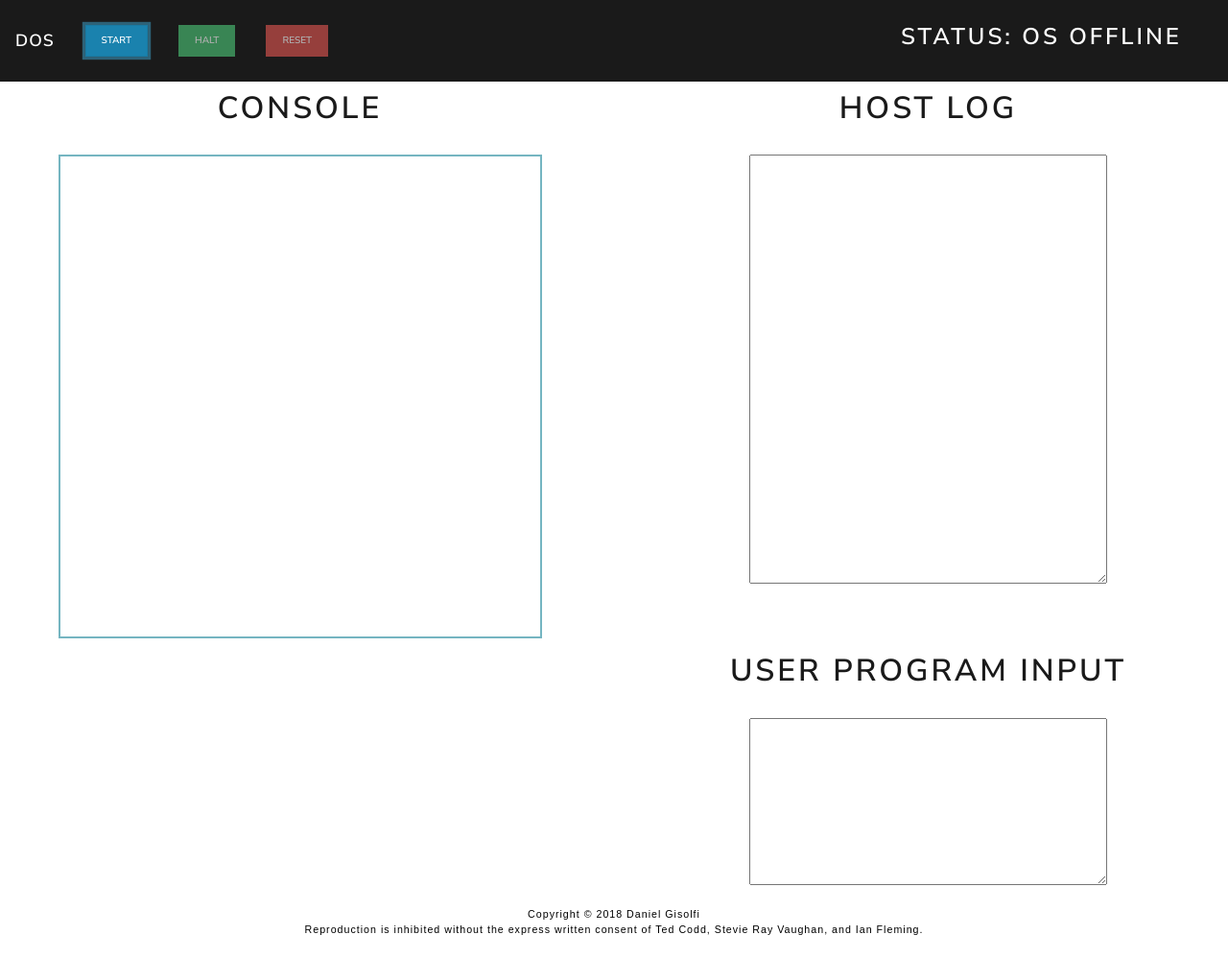
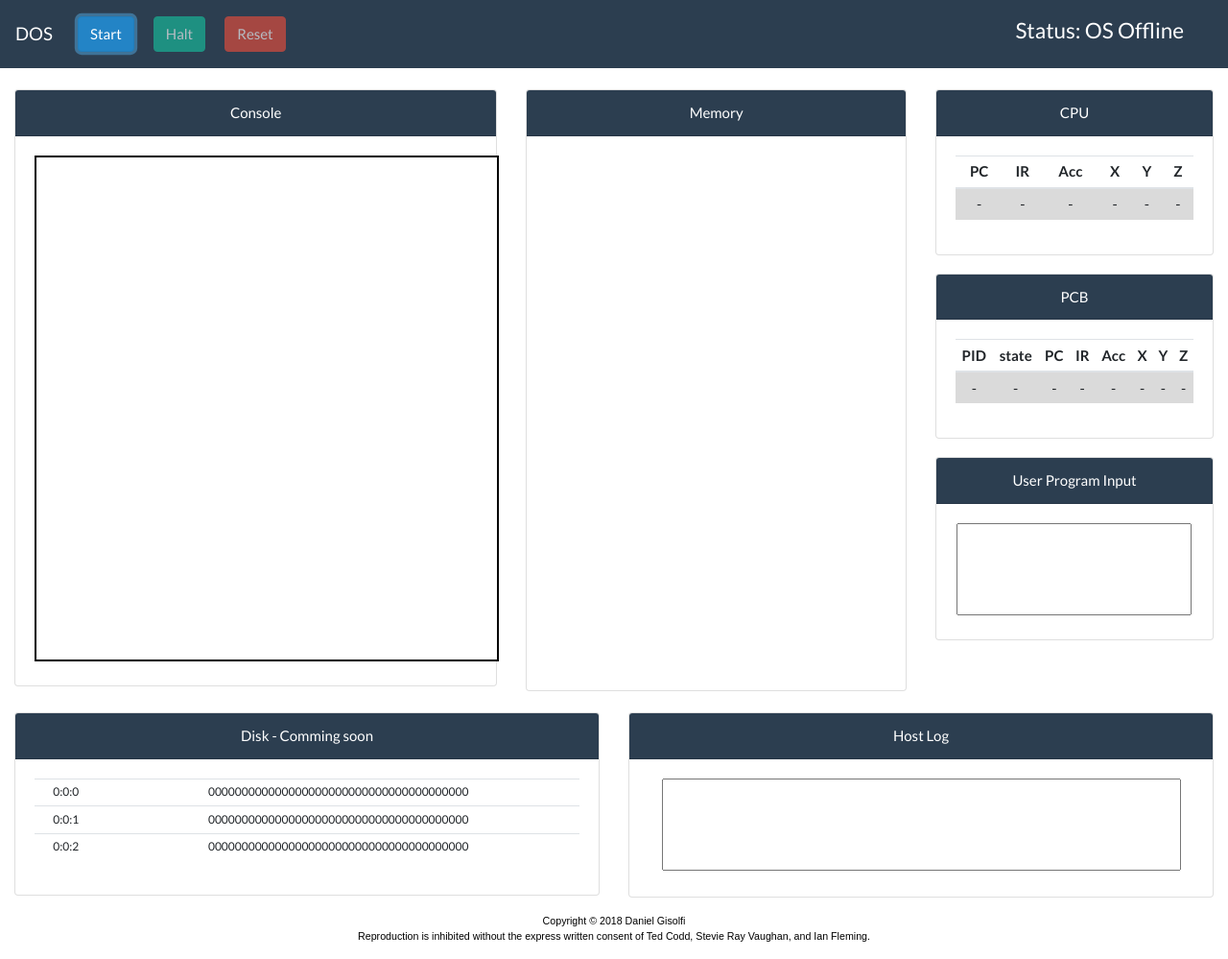
Before and after one commit to dgisolfi/DOS, a website: page public/index.html in a window 1280 px wide. Shown: the whole page at 96% size. Drawn offline with nearby package versions, Linux system fonts and the light colour scheme.

Commit message:
updated UI for iProject 2...Procrastination is an art

```diff
--- a/public/index.html
+++ b/public/index.html
@@ -43,9 +43,7 @@
 
    <!-- Bootstrap theme....CSS is not my thing -->
    <!-- theme -->
-   <link rel="stylesheet" id="theme" href="https://stackpath.bootstrapcdn.com/bootswatch/4.1.3/lux/bootstrap.min.css">
-
-
+   <link rel="stylesheet" id="theme" href="https://stackpath.bootstrapcdn.com/bootswatch/4.1.3/flatly/bootstrap.min.css">
 
 
 
@@ -57,97 +55,198 @@
     </button>
     <div class="collapse navbar-collapse" id="navbarColor01">
         <ul class="navbar-nav mr-auto">
-            <li class="nav-item active">
-                    <input type="button"
+            <li class="nav-item active" style="padding-left:10px;  padding-right:10px;">
+                    <button
                     id = "btnStartOS"
                     name="brnStartOS"
-                    class="btn btn-info btn-sm"
-                    value="Start"
+                    class="btn btn-info"
                     tabindex="0"
-                    onclick="DOS.Control.hostBtnStartOS_click(this);">
+                    onclick="DOS.Control.hostBtnStartOS_click(this);">Start</button>
             </li>
-            <li class="nav-item">
-                    <input type="button"
+            <li class="nav-item" style="padding-left:10px;  padding-right:10px;">
+                    <button
                     id = "btnHaltOS"
                     name="brnHaltOS"
-                    class="btn btn-success btn-sm"
+                    class="btn btn-success"
                     disabled="disabled"
-                    value="Halt"
                     tabindex="1"
-                    onclick="DOS.Control.hostBtnHaltOS_click(this);">
+                    onclick="DOS.Control.hostBtnHaltOS_click(this);">Halt</button>
             </li>
-            <li class="nav-item">
-                    <input type="button"
+            <li class="nav-item" style="padding-left:10px;  padding-right:10px;">
+                    <button
                     id = "btnReset"
                     name="brnReset"
-                    class="btn btn-danger btn-sm"
+                    class="btn btn-danger"
                     disabled="disabled"
-                    value="Reset"
                     tabindex="2"
-                    onclick="DOS.Control.hostBtnReset_click(this);">
+                    onclick="DOS.Control.hostBtnReset_click(this);">Reset</button>
             </li>
         </ul>
-        <ul class="nav navbar-nav navbar-right">
-            <li class="nav-item" style="float:right;">
-                <h3 id="datetime" style="color: #ffffff;" ></h3>
+        <ul class="nav navbar-nav navbar-right" >
+            <li class="nav-item" style="float:right;padding-left:30px;  padding-right:30px;">
+                <h4 id="datetime" style="color: #ffffff;" ></h4>
             </li>
-            <li class="nav-item" style="float:right;">
-                <h3 id="status" style="color: #ffffff;">Status: OS Offline</h3>
+            <li class="nav-item" style="float:right; padding-left:30px;  padding-right:30px;">
+                <h4 id="status" style="color: #ffffff;">Status: OS Offline</h4>
             </li>
         </ul>
      </div>
 </nav>
 
-
+<br>
+<div class="container-fluid">
     <div class="row">
-    <div class="col-6">
-        <div class="text-center" style="margin:9px;">
+        <div class="col-5">
+            <div class="card mx-auto text-center" >
+                <div class="card-header bg-primary text-center" id="divConsole" style="background-color:#455A64; color:#ffffff">
+                        Console
+                </div>
+                <div class="card-body text-center"  id="divUserProgramInput">
                     <body onload="onDocumentLoad()">
-            <h1> Console </h1>
-                <br>
                         <div id="divConsole" >
-                    <canvas id="display"
-                            width="500px"
-                            height="500px"
-                            tabindex="3"
-                            style="
-                                background-color: #ffffff;
-                                border: 2px solid rgb(117, 181, 193);
-                                cursor: default;
-                                ">
+                            <canvas id="display" width="480px" height="523px" tabindex="3"
+                            style="background-color: #ffffff; border: 2px solid black; cursor: default;">
                             </canvas>
                         </div>
                     </body>
                 </div>
             </div>
-    <div class="col-6" >
-        <div id="divLog" class="text-center" style="margin:9px;">
-            <h1> Host Log </h1>
+        </div>
+
+        <div class="col-4">
+                <div class="card mx-auto" >
+                    <div class="card-header bg-primary text-center" id="divMem" style="color:#ffffff;">
+                        Memory
+                    </div>
+                    <div class="card-body text-center"style="height:577px ">
+                        <table class="table table-sm table-striped">
+                        </table>
+                    </div>
+                </div>
+
+
+        </div>
+
+        <div class="col-3">
+            <div class="card mx-auto" >
+                <div class="card-header bg-primary text-center" id="divCPU" style="color:#ffffff;">
+                    CPU
+                </div>
+                <div class="card-body text-center" >
+                    <table class="table table-sm">
+                        <thead>
+                            <tr>
+                                <th>PC</th>
+                                <th>IR</th>
+                                <th>Acc</th>
+                                <th>X</th>
+                                <th>Y</th>
+                                <th>Z</th>
+                            </tr>
+                        </thead>
+                        <tbody>
+                            <tr class="table-active">
+                                <td>-</td>
+                                <td>-</td>
+                                <td>-</td>
+                                <td>-</td>
+                                <td>-</td>
+                                <td>-</td>
+                            </tr>
+                        </tbody>
+                    </table>
+                </div>
+            </div>
+
+
+
+
+            <div class="card mx-auto" style="margin-top:19px" >
+                    <div class="card-header bg-primary text-center" id="divPCB" style="color:#ffffff;">
+                        PCB
+                    </div>
+                    <div class="card-body text-center" >
+                        <table class="table table-sm">
+                            <thead>
+                                <tr>
+                                    <th>PID</th>
+                                    <th>state</th>
+                                    <th>PC</th>
+                                    <th>IR</th>
+                                    <th>Acc</th>
+                                    <th>X</th>
+                                    <th>Y</th>
+                                    <th>Z</th>
+                                </tr>
+                            </thead>
+                            <tbody>
+                                <tr class="table-active">
+                                    <td>-</td>
+                                    <td>-</td>
+                                    <td>-</td>
+                                    <td>-</td>
+                                    <td>-</td>
+                                    <td>-</td>
+                                    <td>-</td>
+                                    <td>-</td>
+                                </tr>
+                            </tbody>
+                        </table>
+                    </div>
+                </div>
+
+        <div class="card mx-auto" style="margin-top:19px" >
+                <div class="card-header bg-primary text-center" id="divUserProgramInput" style="color:#ffffff;">
+                    User Program Input
+                </div>
+                <div class="card-body text-center"  id="divUserProgramInput">
+                    <textarea name="taProgramInput" id="taProgramInput" rows= "4" cols="28" style="resize:none"></textarea>
+                </div>
+            </div>
+        </div>
+    </div>
+    <div class="row">
+        <div class="col-6">
                 <br>
-                <textarea
-                        name="taHostLog"
-                        id  ="taHostLog"
-                        rows="21"
-                        cols="48"
-                ></textarea>
+                <div class="card mx-auto" >
+                    <div class="card-header bg-primary text-center" id="divPCB" style="color:#ffffff;">
+                        Disk - Comming soon
+                    </div>
+                    <div class="card-body text-center" >
+                        <table class="table table-sm" style="font-size: 12px;">
+                            <tbody>
+                                <tr>
+                                    <td>0:0:0</td>
+                                    <td>000000000000000000000000000000000000000</td>
+                                </tr>
+                                <tr>
+                                    <td>0:0:1</td>
+                                    <td>000000000000000000000000000000000000000</td>
+                                </tr>
+                                <tr>
+                                    <td>0:0:2</td>
+                                    <td>000000000000000000000000000000000000000</td>
+                                </tr>
+                            </tbody>
+                        </table>
+                    </div>
                 </div>
             </div>
 
             <div class="col-6">
+                <br>
+                <div class="card mx-auto" style="padding-bottom:2px">
+                    <div class="card-header bg-primary text-center" id="divLog" style="color:#ffffff;">
+                        Host Log
                     </div>
-    <div class="col-6">
-        <div id="divUserProgramInput" class="text-center">
-            <h1>User Program Input</h1>
-                <br>
-                <textarea name = "taProgramInput"
-                        id     = "taProgramInput"
-                        rows   = "8"
-                        cols   = "48"
-                ></textarea>
+                    <div class="card-body text-center">
+                        <textarea name="taHostLog" id="taHostLog" readonly="" rows="4" cols="65" style="resize:none"></textarea>
                     </div>
                 </div>
         </div>
 
+    </div>
+</div>
 <p class="footerText" style="clear:both;
                             color: black;
                             font-family: Arial,
--- a/source/os/shell.ts
+++ b/source/os/shell.ts
@@ -477,7 +477,7 @@ module DOS {
         public shellDarkMode(args) {
             // CSS links.....CSS is not my thing
             var darkThemelink = 'https://stackpath.bootstrapcdn.com/bootswatch/4.1.3/slate/bootstrap.min.css';
-            var defaultThemelink = 'https://stackpath.bootstrapcdn.com/bootswatch/4.1.3/lux/bootstrap.min.css';
+            var defaultThemelink = 'https://stackpath.bootstrapcdn.com/bootswatch/4.1.3/flatly/bootstrap.min.css';
 
             if (args.length > 0) {
                 var setting = args[0];
```
Also changed, not shown: source/host/control.ts (+26 -0 lines). Lines whose indentation alone changed are shown as unchanged.
